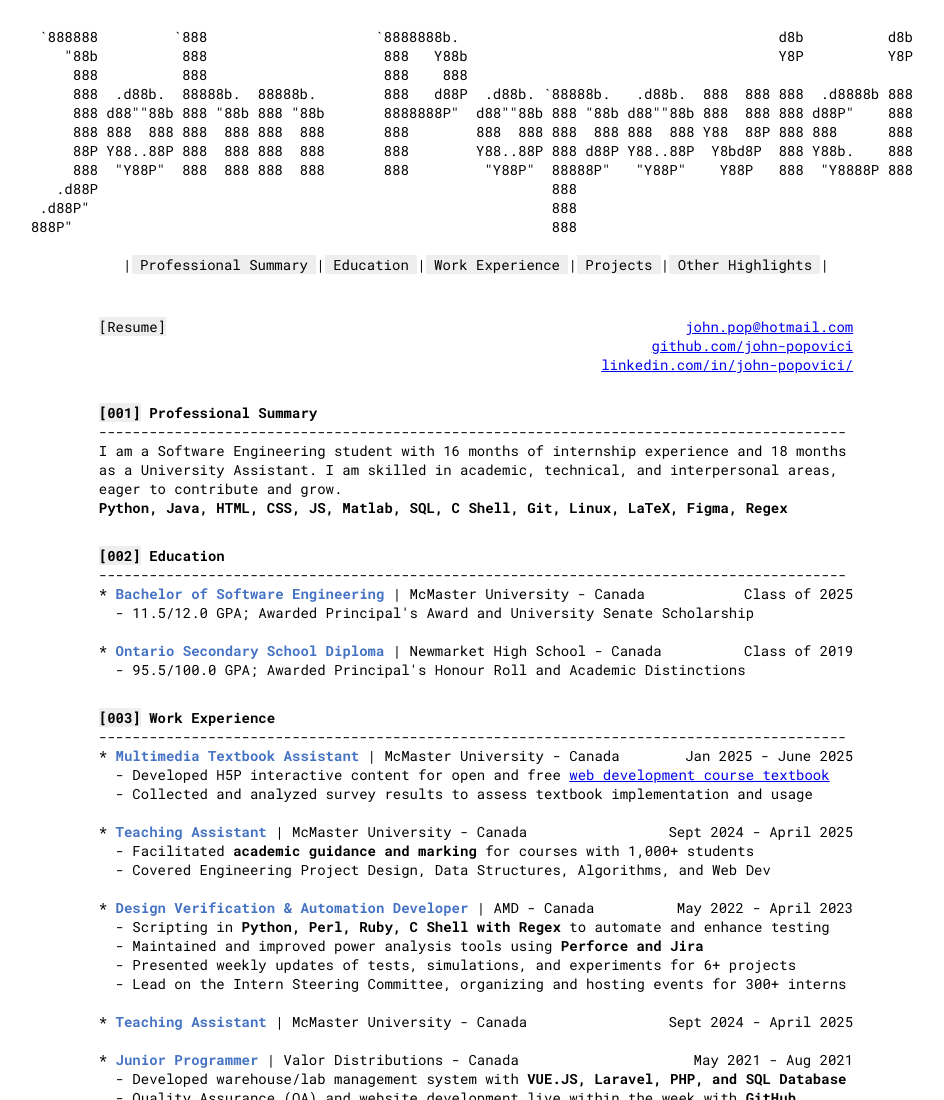
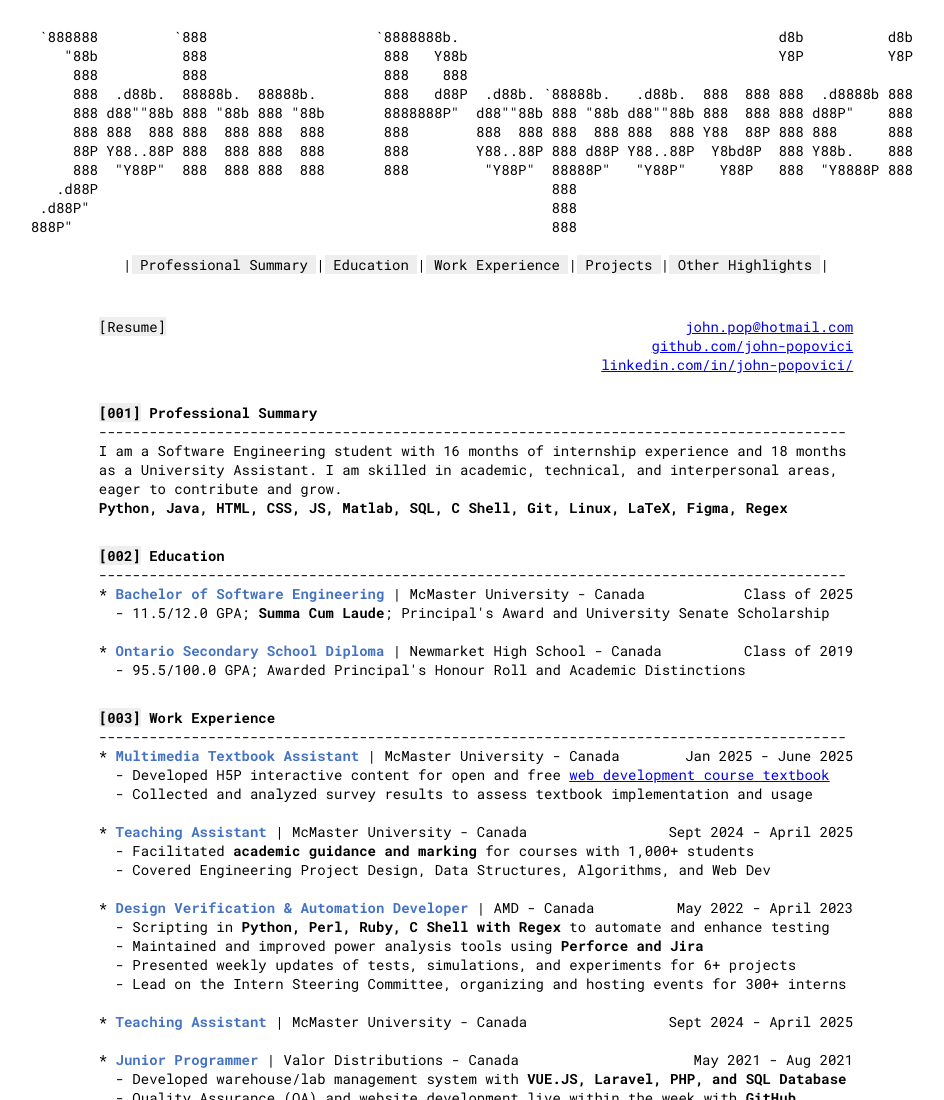
Before and after one commit to John-Popovici/John-Popovici.github.io, a plain HTML site: page index.html in a window 1280 px wide. Shown: the top 1100 px of the page, without its empty margins (164-1108 px from the left). Drawn offline with Linux system fonts and the light colour scheme.

Commit message:
Updated Bachelor's distinction

```diff
--- a/index.html
+++ b/index.html
@@ -90,7 +90,7 @@
             <span class="spacer"></span>
             <span>Class of 2025</span>
         </p>
-        <p>  - 11.5/12.0 GPA; Awarded Principal's Award and University Senate Scholarship</p>
+        <p>  - 11.5/12.0 GPA; <span class="bold">Summa Cum Laude</span>; Principal's Award and University Senate Scholarship</p>
         <br />
 
         <p class="two-col">
```
Also changed, not shown: 1 other file.
